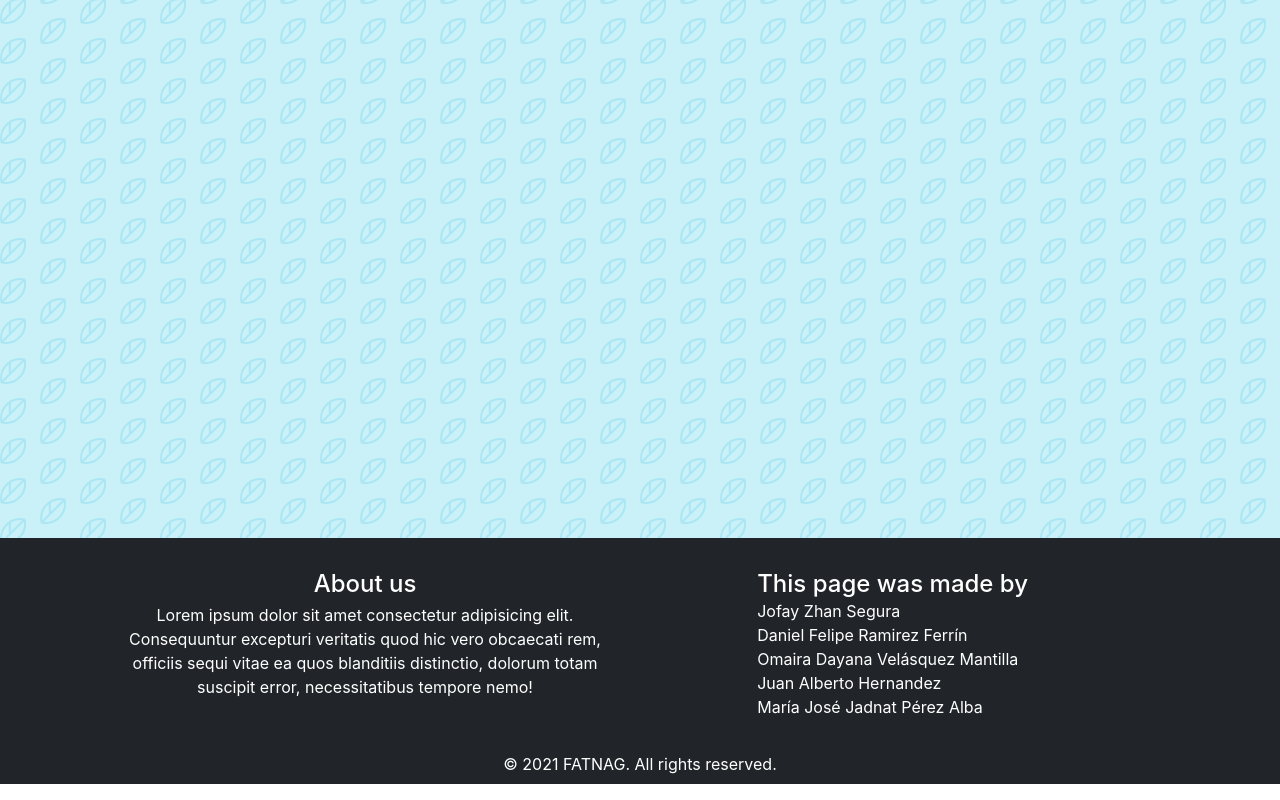
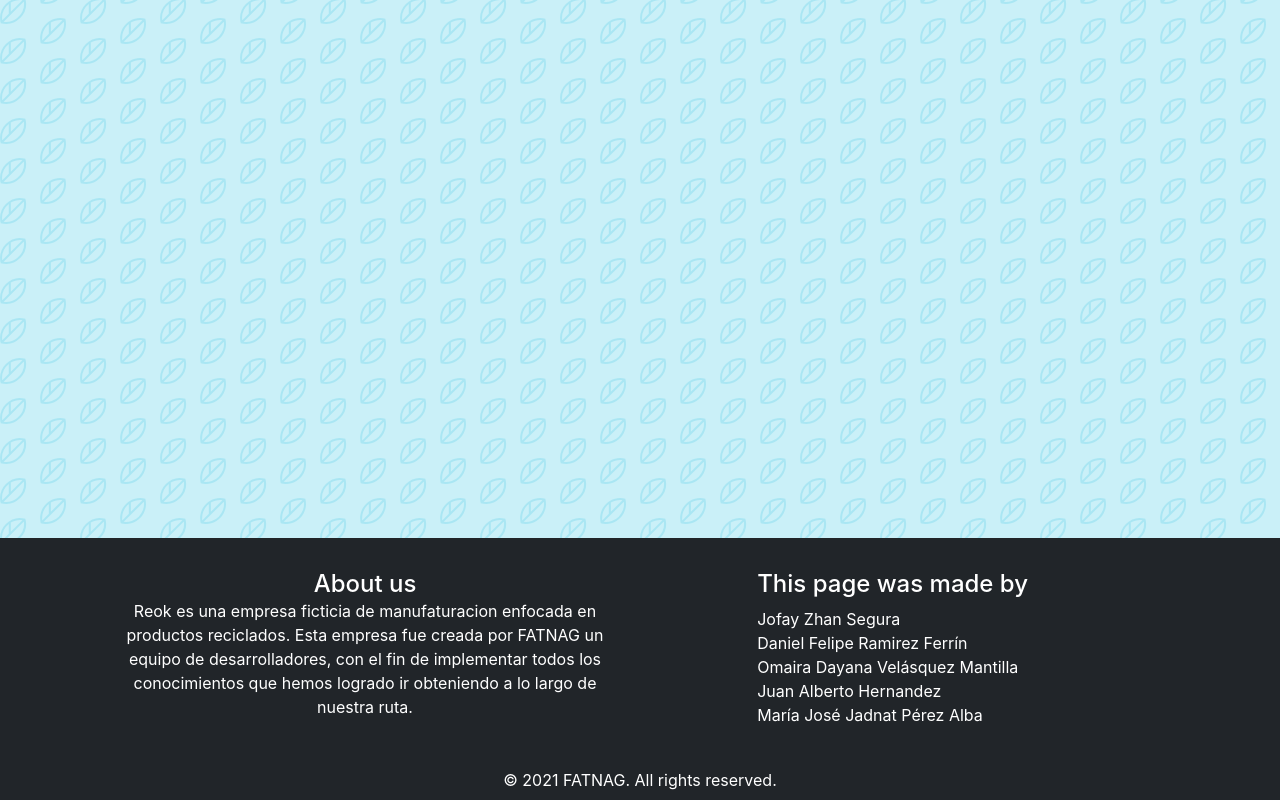
Before and after one commit to MajoAlba458/Manufacturing-company, a React (Create React App) app in the folder reok/: page / in a window 1280 px wide. Shown: the part 1158-1958 px from the top of the page. Built offline with nearby package versions, Linux system fonts and the light colour scheme.

Commit message:
Juro que es mi ultimo push del dia, subiendo contenido del footer y arreglando el link de fontawesome

```diff
--- a/reok/public/index.html
+++ b/reok/public/index.html
@@ -8,15 +8,15 @@
     <meta name="description" content="Reok, a manufaturing company for recycled books"/>
     <link rel="apple-touch-icon" href="%PUBLIC_URL%/logo192.png" />
     <link rel="manifest" href="%PUBLIC_URL%/manifest.json" />
-    <!-- Fontawesome link -->
-    <link rel="stylesheet" href="https://use.fontawesome.com/releases/v5.15.4/css/all.css"
-      integrity="sha384-DyZ88mC6Up2uqS4h/KRgHuoeGwBcD4Ng9SiP4dIRy0EXTlnuz47vAwmeGwVChigm" crossorigin="anonymous">
     <!-- Bootstrap link -->
     <link href="https://cdn.jsdelivr.net/npm/bootstrap@5.1.1/dist/css/bootstrap.min.css" rel="stylesheet"
       integrity="sha384-F3w7mX95PdgyTmZZMECAngseQB83DfGTowi0iMjiWaeVhAn4FJkqJByhZMI3AhiU" crossorigin="anonymous">
     <!-- Bootstrap script -->
     <script src="https://cdn.jsdelivr.net/npm/bootstrap@5.1.1/dist/js/bootstrap.bundle.min.js"
       integrity="sha384-/bQdsTh/da6pkI1MST/rWKFNjaCP5gBSY4sEBT38Q/9RBh9AH40zEOg7Hlq2THRZ" crossorigin="anonymous"></script>
+    <!-- Fontawesome link -->
+    <link rel="stylesheet" href="https://use.fontawesome.com/releases/v5.15.4/css/all.css"
+    integrity="sha384-DyZ88mC6Up2uqS4h/KRgHuoeGwBcD4Ng9SiP4dIRy0EXTlnuz47vAwmeGwVChigm" crossorigin="anonymous">
     <title>Reok</title>
   </head>
 
--- a/reok/src/components/Footer.jsx
+++ b/reok/src/components/Footer.jsx
@@ -8,10 +8,7 @@ const Footer = () => {
           <div class="row footer-box-left text-center">
             <h4>About us</h4>
             <p>
-              Lorem ipsum dolor sit amet consectetur adipisicing elit.
-              Consequuntur excepturi veritatis quod hic vero obcaecati rem,
-              officiis sequi vitae ea quos blanditiis distinctio, dolorum totam
-              suscipit error, necessitatibus tempore nemo!
+              Reok es una empresa ficticia de manufaturacion enfocada en productos reciclados. Esta empresa fue creada por FATNAG un equipo de desarrolladores, con el fin de implementar todos los conocimientos que hemos logrado ir obteniendo a lo largo de nuestra ruta.
             </p>
           </div>
           <div class="row footer-box-right text-start">
```
